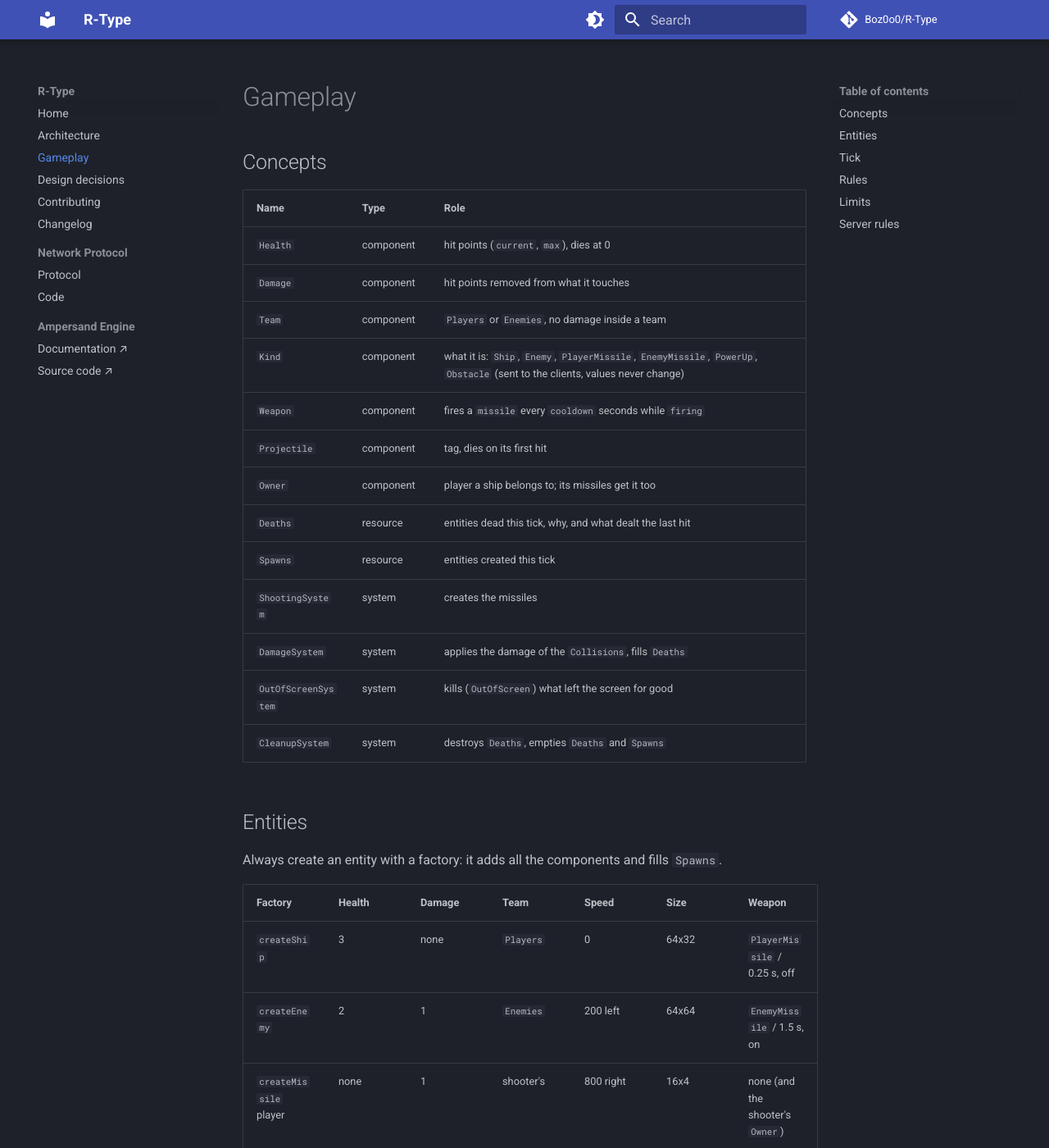
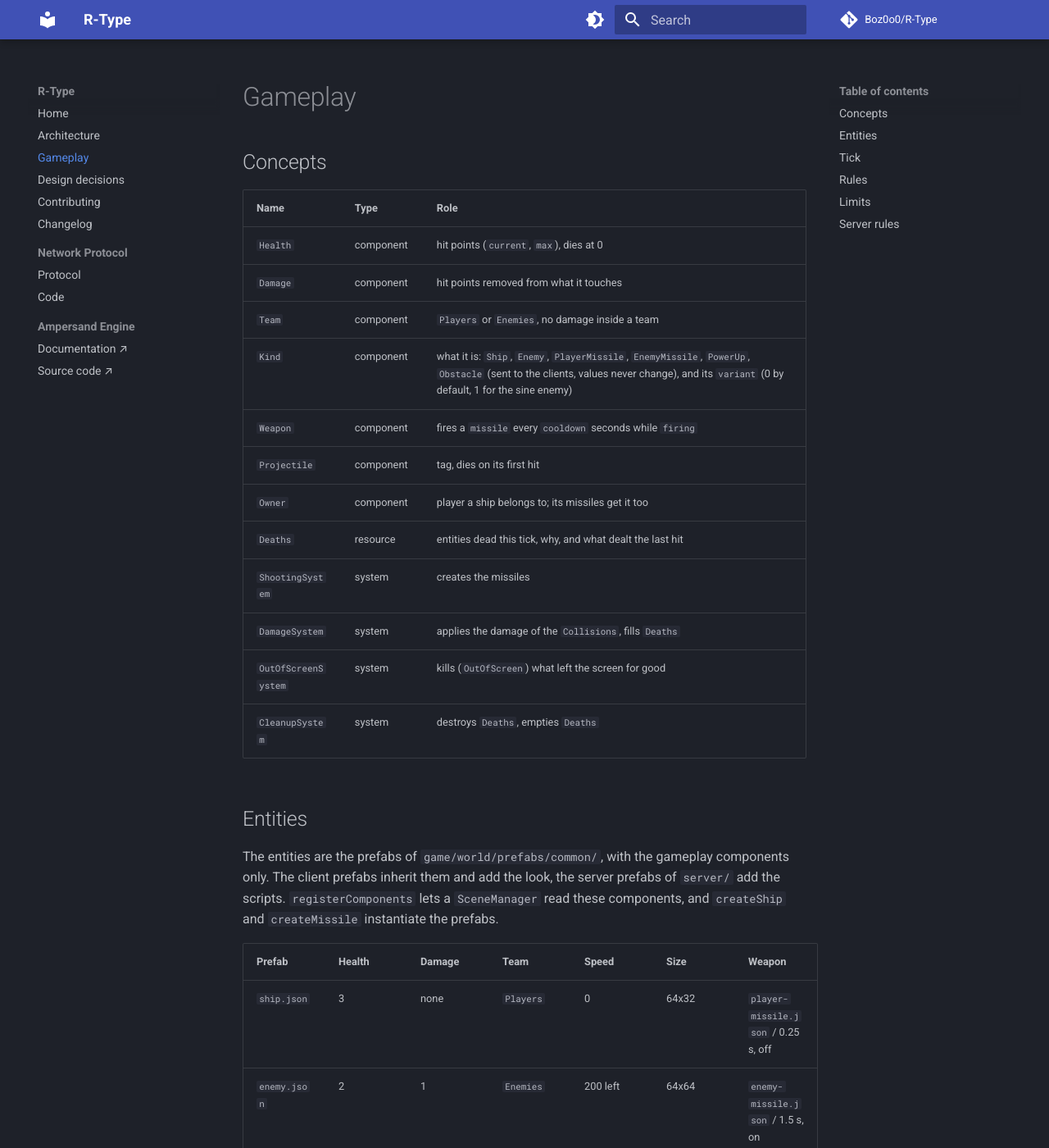
Before and after one commit to Boz0o0/R-Type, an MkDocs documentation site: the page built from docs/mkdocs/gameplay.md, in a window 1280 px wide and 1400 px high. Shown: the whole window at 82% size. Built offline with MkDocs 1.6.1 and Material for MkDocs 9.7.7, drawn with Linux system fonts in a browser that asks for light colours; comment, search, counter and statistics services are not loaded; some of the changed text lies outside the part shown.

Commit message:
feat(doc): doc for the gameplay in prefabs and Lua and protocol 5

````diff
--- a/docs/mkdocs/gameplay.md
+++ b/docs/mkdocs/gameplay.md
@@ -7,31 +7,36 @@
 | `Health`         | component | hit points (`current`, `max`), dies at 0                     |
 | `Damage`         | component | hit points removed from what it touches                      |
 | `Team`           | component | `Players` or `Enemies`, no damage inside a team              |
-| `Kind`           | component | what it is: `Ship`, `Enemy`, `PlayerMissile`, `EnemyMissile`, `PowerUp`, `Obstacle` (sent to the clients, values never change) |
+| `Kind`           | component | what it is: `Ship`, `Enemy`, `PlayerMissile`, `EnemyMissile`, `PowerUp`, `Obstacle` (sent to the clients, values never change), and its `variant` (0 by default, 1 for the sine enemy) |
 | `Weapon`         | component | fires a `missile` every `cooldown` seconds while `firing`    |
 | `Projectile`     | component | tag, dies on its first hit                                   |
 | `Owner`          | component | player a ship belongs to; its missiles get it too            |
 | `Deaths`         | resource  | entities dead this tick, why, and what dealt the last hit    |
-| `Spawns`         | resource  | entities created this tick                                   |
 | `ShootingSystem` | system    | creates the missiles                                         |
 | `DamageSystem`   | system    | applies the damage of the `Collisions`, fills `Deaths`       |
 | `OutOfScreenSystem` | system | kills (`OutOfScreen`) what left the screen for good          |
-| `CleanupSystem`  | system    | destroys `Deaths`, empties `Deaths` and `Spawns`             |
+| `CleanupSystem`  | system    | destroys `Deaths`, empties `Deaths`                          |
 
 ## Entities
 
-Always create an entity with a factory: it adds all the components and fills
-`Spawns`.
+The entities are the prefabs of `game/world/prefabs/common/`, with the
+gameplay components only. The client prefabs inherit them and add the look,
+the server prefabs of `server/` add the scripts. `registerComponents` lets a
+`SceneManager` read these components, and `createShip` and `createMissile`
+instantiate the prefabs.
 
-| Factory                | Health | Damage | Team      | Speed     | Size  | Weapon                        |
-| ---------------------- | ------ | ------ | --------- | --------- | ----- | ----------------------------- |
-| `createShip`           | 3      | none   | `Players` | 0         | 64x32 | `PlayerMissile` / 0.25 s, off |
-| `createEnemy`          | 2      | 1      | `Enemies` | 200 left  | 64x64 | `EnemyMissile` / 1.5 s, on    |
-| `createMissile` player | none   | 1      | shooter's | 800 right | 16x4  | none (and the shooter's `Owner`) |
-| `createMissile` enemy  | none   | 1      | shooter's | 400 left  | 8x8   | none                          |
+| Prefab                | Health | Damage | Team      | Speed     | Size  | Weapon                        |
+| --------------------- | ------ | ------ | --------- | --------- | ----- | ----------------------------- |
+| `ship.json`           | 3      | none   | `Players` | 0         | 64x32 | `player-missile.json` / 0.25 s, off |
+| `enemy.json`          | 2      | 1      | `Enemies` | 200 left  | 64x64 | `enemy-missile.json` / 1.5 s, on    |
+| `enemy-sine.json`     | 2      | 1      | `Enemies` | 200 left, up and down | 64x64 | `enemy-missile.json` / 1.5 s, on |
+| `player-missile.json` | none   | 1      | shooter's | 800 right | 16x4  | none (and the shooter's `Owner`) |
+| `enemy-missile.json`  | none   | 1      | shooter's | 400 left  | 8x8   | none                          |
 
 ```cpp
-if (const auto ship = common::createShip(world, {100, 500})) {
+common::registerComponents(scenes);
+scenes.loadConfig(world, "game/world/server.json");
+if (const auto ship = common::createShip(world, scenes, {100, 500})) {
   world.get<common::Weapon>(*ship).firing = true;  // shoot
 }
 ```
@@ -70,13 +74,13 @@ while (running) {
 - **Screen**: an entity dies `OutOfScreen` once its collider is fully out of
   the screen and its speed does not bring it back: an enemy waiting on the
   right and flying left stays alive. Ships are never killed this way.
-- **Collisions**: only between entities with the same z. All factories use z = 0.
+- **Collisions**: only between entities with the same z. All prefabs use z = 0.
 
 ## Limits
 
 - Damage only on contact, once per pair and per tick.
-- `Spawns` only has the entities created by a factory.
-- A factory returns nothing (`std::nullopt`) when the World is full.
+- A factory returns nothing (`std::nullopt`) when the World is full or the
+  prefab cannot be loaded.
 
 ## Server rules
 
@@ -88,7 +92,7 @@ The server runs the game in `rtype::server::Game` (see
 | Game starts | as soon as one player is in the room (each room has its own game) |
 | Ship speed | 450 units/s, keys from `PLAYER_INPUT`, kept on the screen |
 | Lives | 3 per player; a lost ship comes back after 2 s |
-| Waves | 10 waves, one every 5 s (first after 2 s); wave n has 3 + n Bydos |
+| Waves | 10 waves, one every 5 s (first after 2 s); wave n has 3 + n Bydos, on a sine every other wave (`game/scripts/server/waves.lua`) |
 | Score | 100 per Bydos, to the player whose missile killed it |
 | Defeat | every player has lost all its lives |
 | Victory | every wave was sent and no Bydos is left |
````
Also changed, not shown: other parts of docs/mkdocs/gameplay.md (+0 -1 lines), CHANGELOG.md (+6 -0 lines), docs/mkdocs/architecture.md (+15 -6 lines), docs/mkdocs/protocol/implementation.md (+2 -3 lines), docs/mkdocs/protocol/specification.md (+11 -10 lines).
